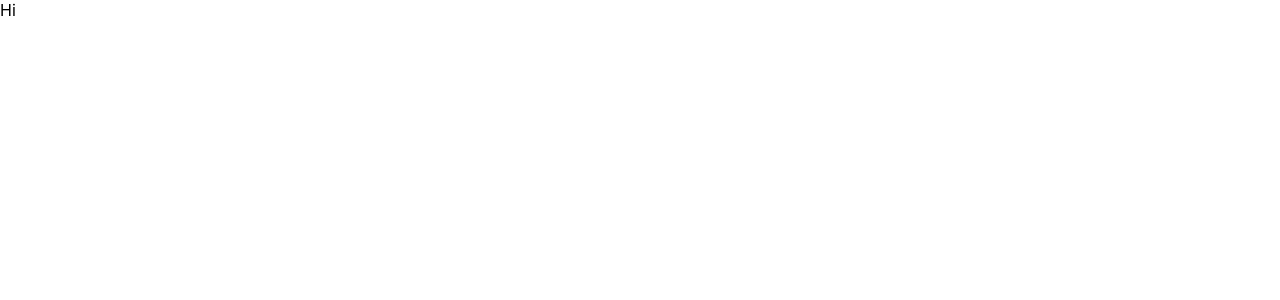
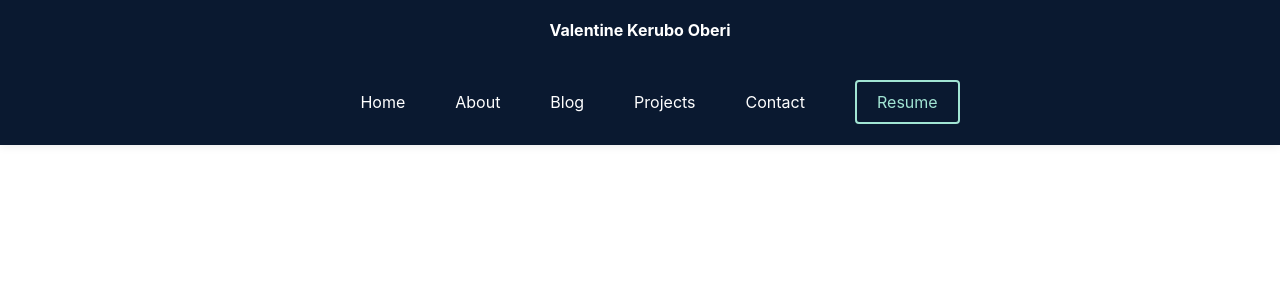
Before and after one commit to Vkerubo/my-portolio, a React (Create React App) app: page / in a window 1280 px wide. Shown: the top 300 px of the page. Built offline with nearby package versions, Linux system fonts and the light colour scheme.

Commit message:
Navbar layout

```diff
--- a/src/components/Navbar.js
+++ b/src/components/Navbar.js
@@ -1,9 +1,117 @@
 import React from "react";
-import { styled } from "styled-components";
+import { Link } from "react-router-dom";
+import styled from "styled-components";
 
-function Navbar() {
+const NavbarContainer = styled.div`
+  background-color: #0a1930;
+  display: flex;
+  flex-direction: column;
+  align-items: center;
+  padding: 20px;
+  box-shadow: 0px 0px 10px rgba(0, 0, 0, 0.1);
+`;
+
+const Header = styled.h1`
+  color: #fff;
+  font-size: 16px;
+  font-weight: regular;
+  margin: 0;
+`;
+
+const NavLinks = styled.ul`
+  list-style: none;
+  display: flex;
+  gap: 50px;
+  margin-bottom: 1px;
+  margin-top:40px;
+  align-items: center; /
+`;
+
+const NavLink = styled(Link)`
+  text-decoration: none;
+  color: #fff;
+  font-size: 16px;
+  font-weight: normal;
+  transition: color 0.3s, font-weight 0.3s;
+
+  &:hover,
+  &:active {
+    color: #a1e4d3;
+    font-weight: bold;
+    text-decoration: none;
+    border-bottom: 4px solid #a1e4d3; /* Add this line */
+    padding-bottom: 3px; /* Adjust as needed to control the underline thickness */
+  }
+`;
+
+const ResumeLink = styled(Link)`
+  text-decoration: none;
+  color: #A1E4D3;
+  font-size: 16px;
+  font-weight: normal;
+  transition: color 0.3s;
+
+  &:hover,
+  &:active {
+    color: #fff;
+  }
+
+  &:before {
+    content: "";
+    position: absolute;
+    width: 100%;
+    height: 100%;
+    background-color: ;#56a8a1
+    transform: scaleX(0);
+    transform-origin: right;
+    transition: transform 0.3s;
+    z-index: -1;
+  }
+
+  &:hover:before,
+  &:active:before {
+    transform: scaleX(1);
+    transform-origin: left;
+  }
+`;
+
+const ResumeButton = styled.a`
+  text-decoration: none;
+  color: #a1e4d3;
+  font-size: 16px;
+  font-weight: normal;
+  border: 2px solid #a1e4d3;
+  padding: 10px 20px;
+  border-radius: 4px;
+  transition: color 0.3s, transform 0.3s, background-color 0.3s; /* Add transform and background-color for transitions */
+
+  transform: perspective(400px) rotateX(0deg); /* Add initial 3D effect */
+
+  &:hover,
+  &:active {
+    color: #fff;
+    background-color: #56a8a1;
+    transform: perspective(400px) rotateX(10deg); /* Add hover 3D effect */
+    box-shadow: 0 4px 6px rgba(0, 0, 256, 1); /* Add box-shadow for depth */
+  }
+`;
+
+const Navbar = () => {
   return (
-    <>Hi</>
+    <NavbarContainer>
+      <Header>Valentine Kerubo Oberi</Header>
+      <NavLinks>
+        <NavLink to="/">Home</NavLink>
+        <NavLink to="/about">About</NavLink>
+        <NavLink to="/blog">Blog</NavLink>
+        <NavLink to="/projects">Projects</NavLink>
+        <NavLink to="/contact">Contact</NavLink>
+        <ResumeButton href="https://docs.google.com/document/d/1IXXoCEdinoSy6SxsGGpnml8KPea8grdi7iQjDhhkCnM/edit#heading=h.wxvx2glo98ug">
+          Resume
+        </ResumeButton>
+      </NavLinks>
+    </NavbarContainer>
   );
-}
+};
+
 export default Navbar;
```
